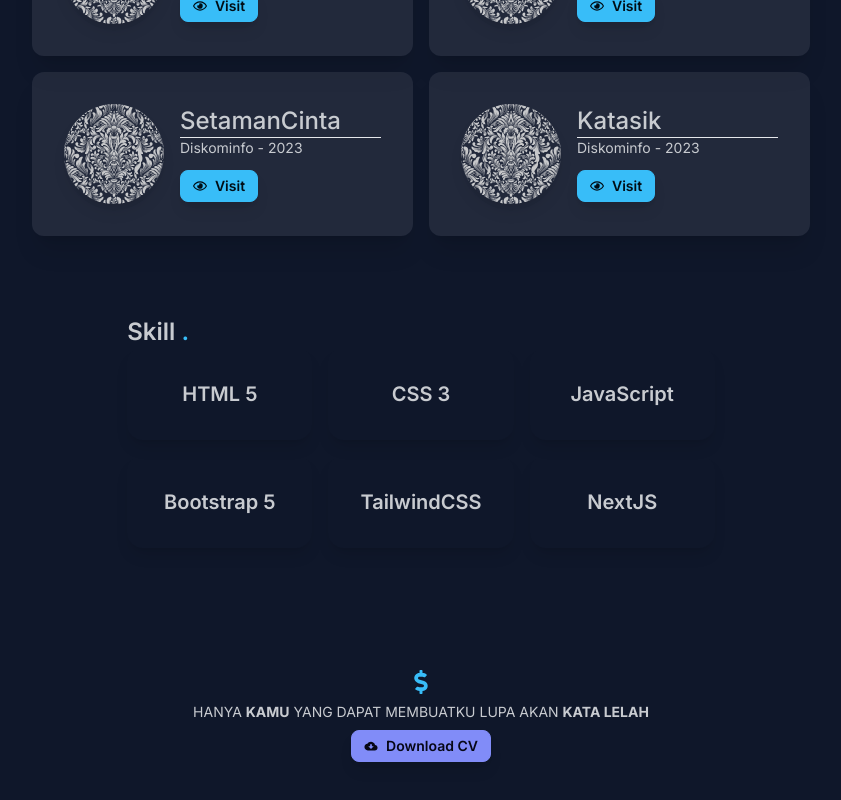
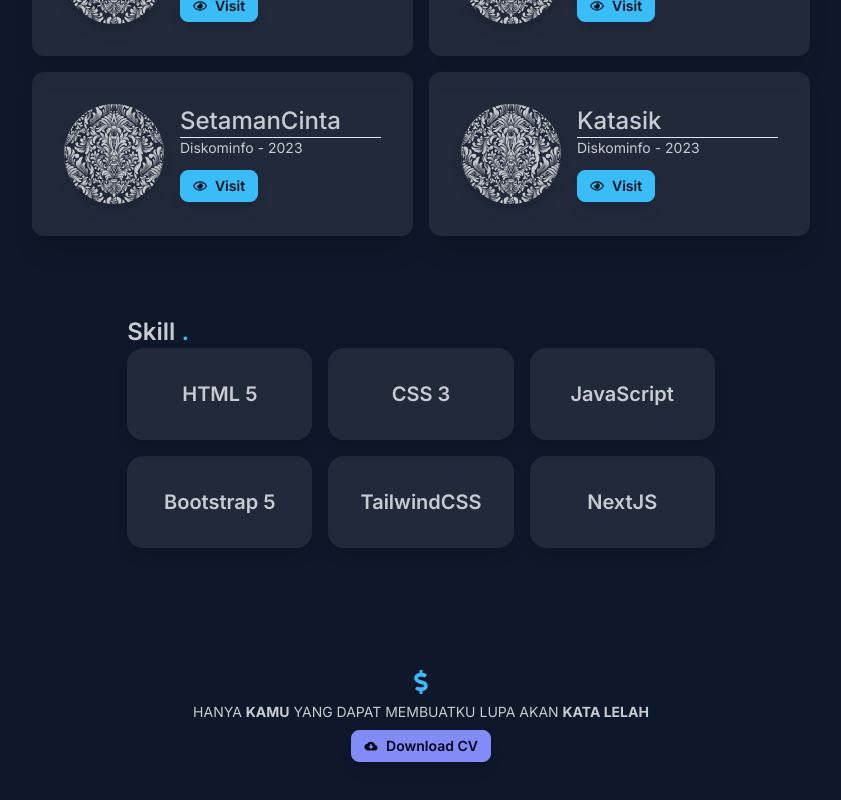
Before and after one commit to rikzafauzannf/HRDev, a Next.js app: page / in a window 1280 px wide. Shown: the part 1544-2344 px from the top of the page, without its empty margins (219-1060 px from the left). Built offline with nearby package versions, Linux system fonts and the light colour scheme.

Commit message:
bg change

```diff
--- a/src/components/Cards/CardProgress.tsx
+++ b/src/components/Cards/CardProgress.tsx
@@ -10,7 +10,7 @@ interface dataProps {
 
 const CardProgress: React.FC<dataProps> = (props) => {
   return (
-    <div className="card w-full shadow-lg">
+    <div className="card w-full shadow-lg bg-neutral-content/10">
       <div className="card-body text-center">
         <h1 className="text-xl font-semibold">{props.skill}</h1>
         {/* <div
```
